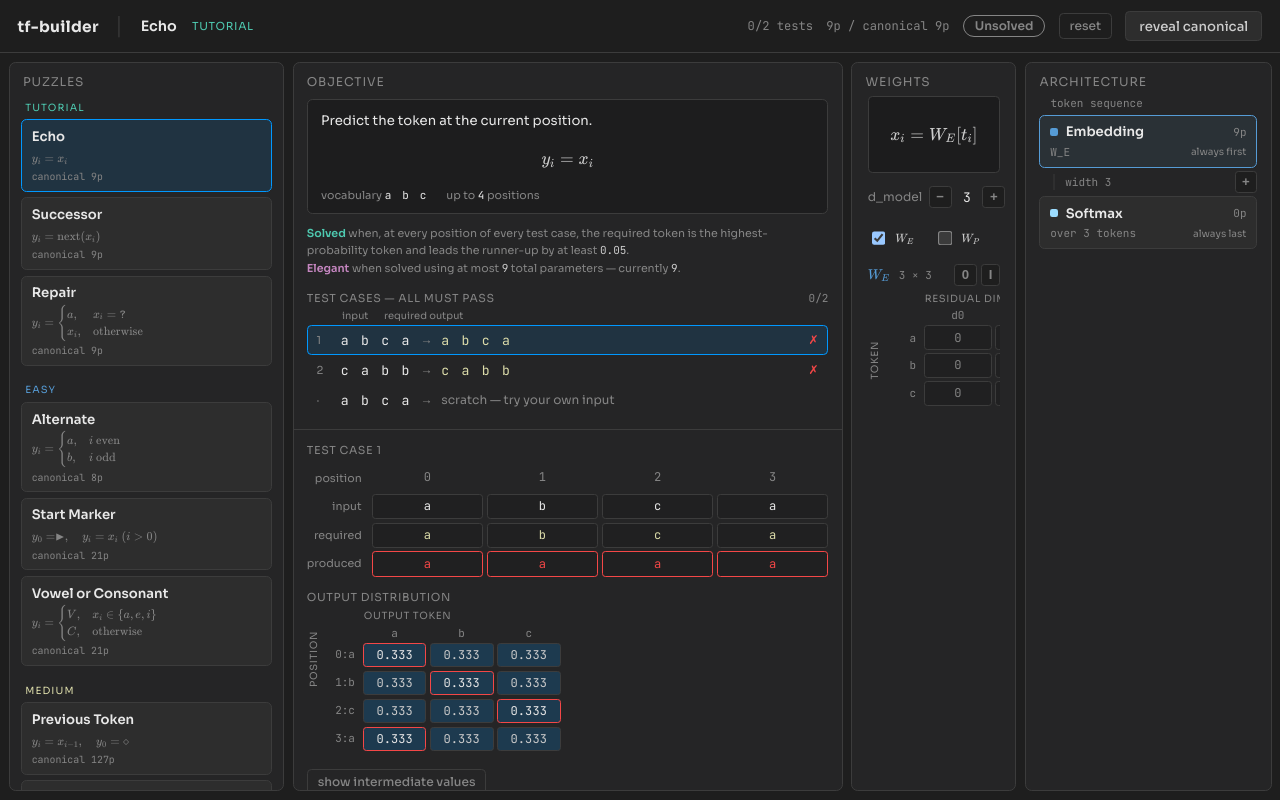
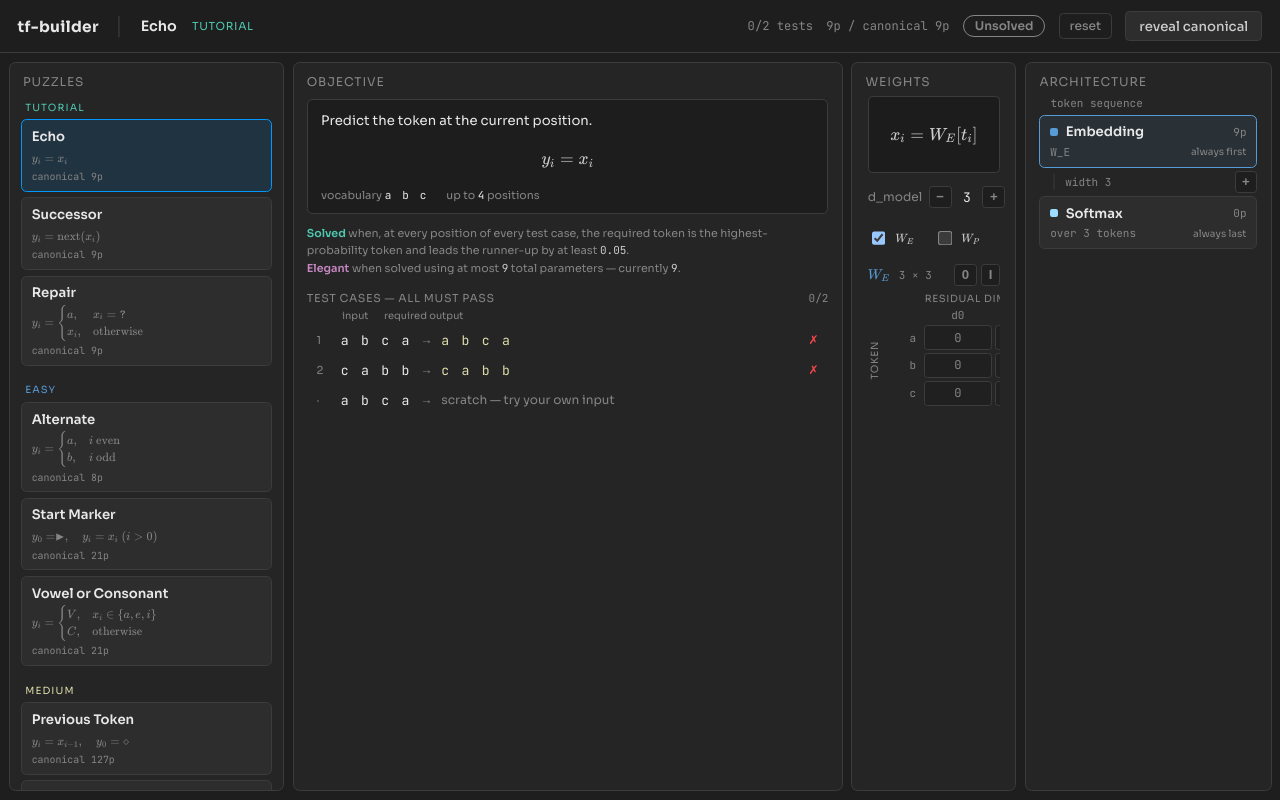
Before and after one commit to longwatermelon/tf-builder, a React (Vite) app: page / in a window 1280 px wide. Built offline with nearby package versions, Linux system fonts and the light colour scheme.

Commit message:
2026-07-24 22:10

```diff
--- a/src/App.jsx
+++ b/src/App.jsx
@@ -99,7 +99,7 @@ export default function App() {
   const [models, setModels] = useState(() => ({ [PUZZLES[0].id]: createInitialModel(PUZZLES[0]) }));
   const [scratchByPuzzle, setScratchByPuzzle] = useState(() => ({ [PUZZLES[0].id]: defaultScratch(PUZZLES[0]) }));
   const [selectedModuleId, setSelectedModuleId] = useState(() => models[PUZZLES[0].id].modules[0].id);
-  const [activeTab, setActiveTab] = useState(0);
+  const [activeTab, setActiveTab] = useState(null);
   const [revealedIds, setRevealedIds] = useState(() => new Set());
   const [progress, setProgress] = useState(loadProgress);
   const [panelWidths, setPanelWidths] = useState(DEFAULT_WIDTHS);
@@ -191,8 +191,13 @@ export default function App() {
     if (!models[id]) setModels((prev) => ({ ...prev, [id]: target }));
     if (!scratchByPuzzle[id]) setScratchByPuzzle((prev) => ({ ...prev, [id]: defaultScratch(next) }));
     setActivePuzzleId(id);
-    setActiveTab(0);
+    setActiveTab(null);
     setSelectedModuleId(target.modules[0].id);
+  }
+
+  // select a case for inspection, or clear it when the selected row is clicked again
+  function toggleActiveTab(tab) {
+    setActiveTab((current) => (current === tab ? null : tab));
   }
 
   // insert a new module at the given position; index 0 is reserved for the embedding
@@ -346,10 +351,11 @@ export default function App() {
               evaluation={evaluation}
               scratchTokens={scratchTokens}
               activeTab={activeTab}
-              onSelectTab={setActiveTab}
+              onSelectTab={toggleActiveTab}
             />
           </div>
           <div style={{ flex: 1, overflow: "auto", minHeight: 0 }}>
+            {activeTab !== null ? (
               <TestPanel
                 puzzle={puzzle}
                 model={model}
@@ -358,6 +364,7 @@ export default function App() {
                 onChangeScratch={(tokens) => setScratchByPuzzle((prev) => ({ ...prev, [activePuzzleId]: tokens }))}
                 activeTab={activeTab}
               />
+            ) : null}
           </div>
         </Panel>
 
```
Lines whose indentation alone changed are shown as unchanged.
